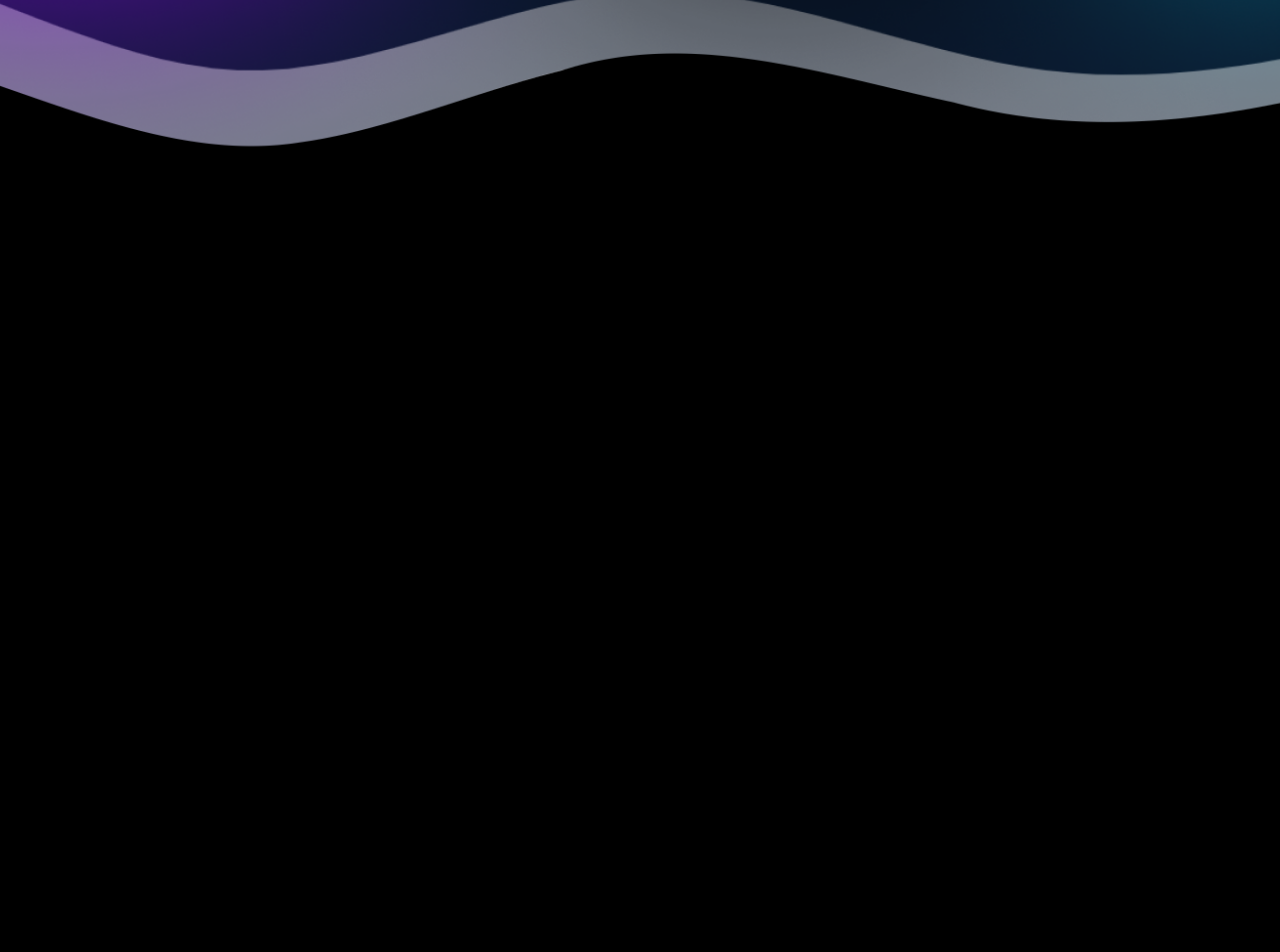
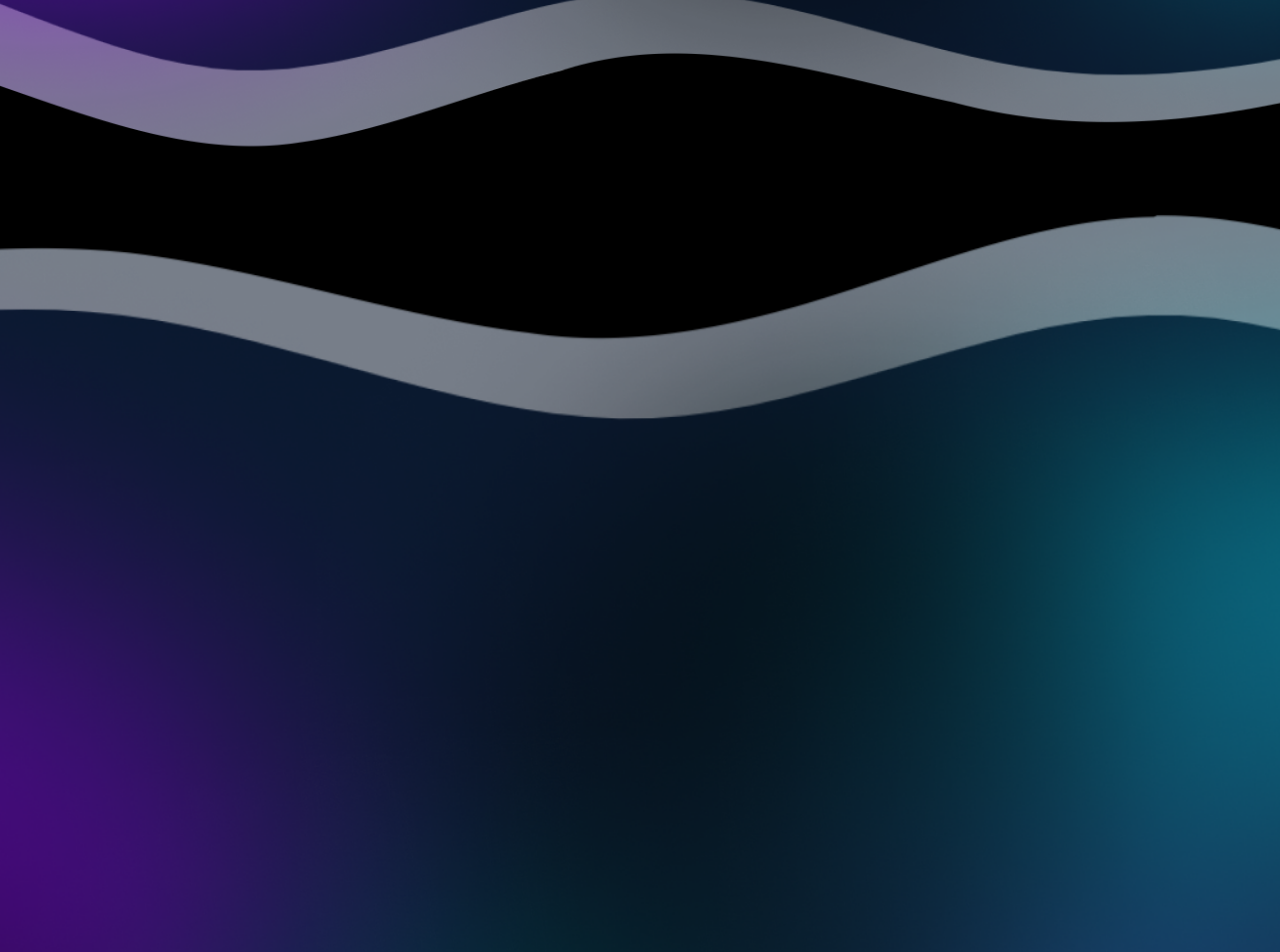
Before and after one commit to Devesh-coder/IEEE-DJSCE-Website, a React (Create React App) app: page / in a window 1280 px wide. Shown: the part 831-1783 px from the top of the page. Before the commit the page ends 1000 px from the top, so only its background shows below. Built offline with nearby package versions, Linux system fonts and the light colour scheme.

Commit message:
Added Footer

```diff
--- a/src/components/Home/Home.js
+++ b/src/components/Home/Home.js
@@ -1,4 +1,5 @@
 import React from 'react'
+import Footer from '../CommonComp/Footer/Footer';
 import Nav from '../CommonComp/Nav/Nav'
 import Banner from './Banner/Banner';
 import styles from "./Home.module.scss"
@@ -13,6 +14,7 @@ const Home = () => {
         <Nav />
       </div>
       <Banner />
+      <Footer />
     </div>
   )
 }
```
